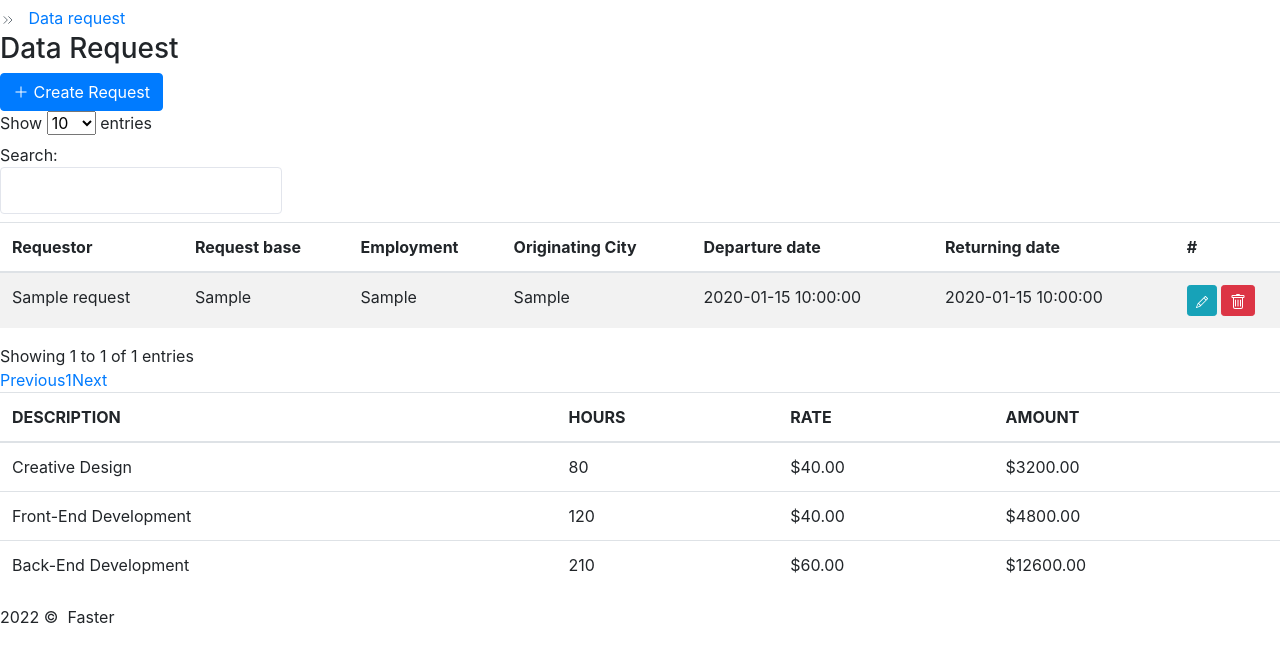
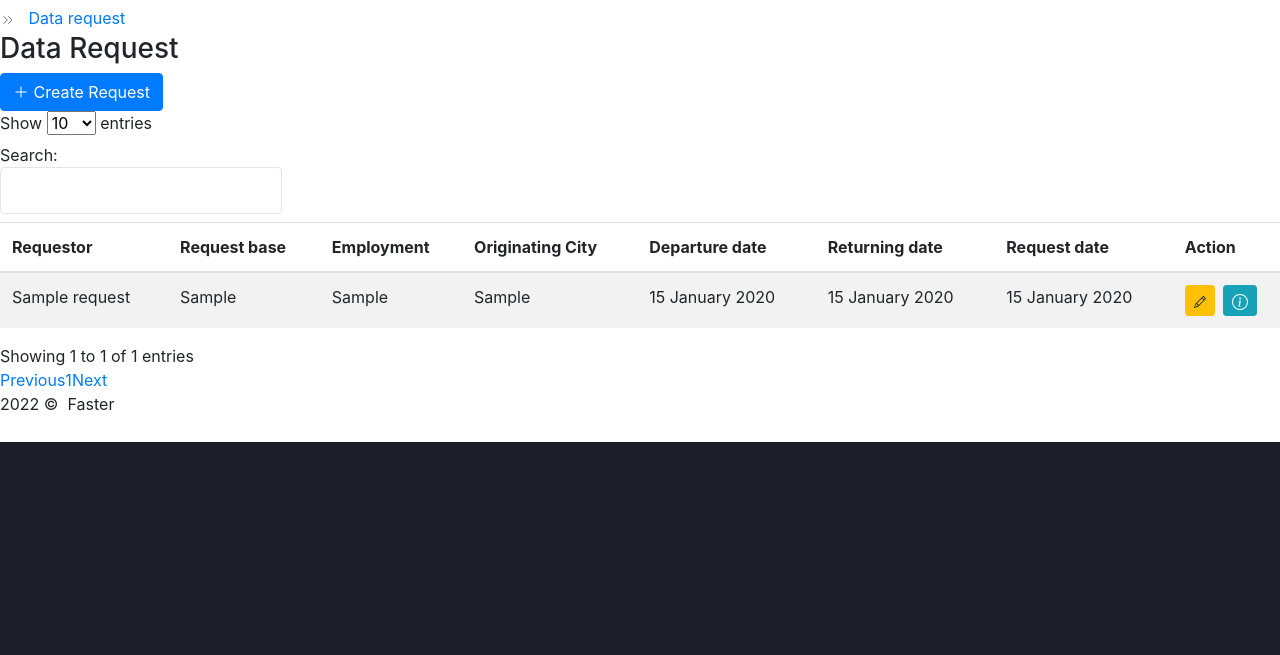
Before and after one commit to thinkepic/faster-ea, a CodeIgniter app: page /database/index.php/request/data_request/index in a window 1280 px wide. Shown: the part 1096-1751 px from the top of the page. After the commit the page ends 1538 px from the top, so only its background shows below. Run offline with CodeIgniter, Linux system fonts and the light colour scheme; tables that the repository leaves empty or names only in its code hold one stand-in row (values such as "Sample post"); style sheets or scripts are compiled from the project's sources; some libraries are stand-ins or nearby versions.

Commit message:
Get request details data

```diff
--- a/application/config/autoload.php
+++ b/application/config/autoload.php
@@ -58,7 +58,7 @@ $autoload['packages'] = array();
 |
 |	$autoload['libraries'] = array('user_agent' => 'ua');
 */
-$autoload['libraries'] = array('template', 'database', 'form_validation', 'session', 'datatable');
+$autoload['libraries'] = array('template', 'database', 'form_validation', 'session', 'datatable', 'encryption');
 
 /*
 | -------------------------------------------------------------------
@@ -89,7 +89,7 @@ $autoload['drivers'] = array();
 |
 |	$autoload['helper'] = array('url', 'file');
 */
-$autoload['helper'] = array('url', 'tag_helper');
+$autoload['helper'] = array('url', 'tag_helper', 'global_helper');
 
 /*
 | -------------------------------------------------------------------
--- a/application/config/config.php
+++ b/application/config/config.php
@@ -326,7 +326,7 @@ $config['cache_query_string'] = FALSE;
 | https://codeigniter.com/user_guide/libraries/encryption.html
 |
 */
-$config['encryption_key'] = '';
+$config['encryption_key'] = 'secret';
 
 /*
 |--------------------------------------------------------------------------
--- a/application/controllers/request/Data_request.php
+++ b/application/controllers/request/Data_request.php
@@ -28,10 +28,12 @@ class Data_request extends MY_Controller {
 		$this->template->render('request/create');
 	}
 
-	public function detail()
+	public function detail($id = null)
 	{
-		$this->template->set('page', 'Data request');
-		$this->template->render('request/detail');
+		$id = decrypt($id);
+		$data['detail'] = $this->request->get_request_by_id($id);
+		$this->template->set('page', 'Requests detail');
+		$this->template->render('request/detail', $data);
 	}
 
 	public function store()
@@ -56,7 +58,6 @@ class Data_request extends MY_Controller {
 				'requestor_id' => 999,
 				'requestor_name' => 'Fadel Al Fayed',
 				'requestor_email' => 'fadelalfayed27@gmail.com',
-				'head_of_units_id' => 9999,
 			];
 			$payload = array_merge($this->input->post(), $requestor_data);
 			$saved = $this->request->insert_request($payload);
@@ -80,15 +81,20 @@ class Data_request extends MY_Controller {
 
 	public function datatable()
     {
-        $this->datatable->select('requestor_name, request_base, employment, originating_city, departure_date, return_date', true);
+        $this->datatable->select('requestor_name, request_base, employment, originating_city,
+		DATE_FORMAT(departure_date, "%d %M %Y") as departure_date, DATE_FORMAT(return_date, "%d %M %Y") as return_date,
+		DATE_FORMAT(created_at, "%d %M %Y") as created_at, id', true);
         $this->datatable->from('ea_requests');
-
+        $this->datatable->order_by('created_at', 'desc');
+		$this->datatable->edit_column('id', "$1", 'encrypt(id)');
         echo $this->datatable->generate();
     }
 
 	public function test()
     {
-        echo json_encode($this->cookie);
+		$enc = $this->encryption->encrypt(20);
+		$dec = $this->encryption->decrypt($enc);
+        echo json_encode($dec);
     }
 
 }
--- /dev/null
+++ b/application/helpers/global_helper.php
@@ -0,0 +1,36 @@
+<?php
+
+if (!function_exists('encrypt')) {
+	function encrypt($str)
+	{
+		$ci = &get_instance();
+
+		return $ci->encryption->encrypt($str);
+	}
+}
+
+if (!function_exists('decrypt')) {
+	function decrypt($str)
+	{
+		$ci = &get_instance();
+
+		return $ci->encryption->decrypt($str);
+	}
+}
+
+if (!function_exists('selected')) {
+    function selected($val, $array)
+    {
+        if (is_array($array)) {
+            foreach ($array as $a) {
+                if ($a == $val) {
+                    return (string) $val === (string) $a ? 'selected="selected"' : '';
+                }
+            }
+
+            return '';
+        }
+
+        return $val == $array ? 'selected="selected"' : '';
+    }
+}
--- /dev/null
+++ b/application/libraries/MY_Encryption.php
@@ -0,0 +1,56 @@
+<?php if(!defined('BASEPATH')) exit('No direct script access allowed');
+
+require_once SYSDIR.'/libraries/Encryption.php';
+
+class MY_Encryption extends CI_Encryption
+{
+    /**
+     * Encodes a string.
+     *
+     * @param string $string The string to encrypt.
+     * @param string $key[optional] The key to encrypt with.
+     * @param bool $url_safe[optional] Specifies whether or not the
+     *                returned string should be url-safe.
+     * @return string
+     */
+    public function encrypt($string, array $params = NULL, $url_safe = TRUE)
+    {
+        $ret = parent::encrypt($string, $params);
+
+        if ($url_safe)
+        {
+            $ret = strtr(
+                    $ret,
+                    array(
+                        '+' => '.',
+                        '=' => '-',
+                        '/' => '~'
+                    )
+                );
+        }
+
+        return $ret;
+    }
+
+    /**
+     * Decodes the given string.
+     *
+     * @access public
+     * @param string $string The encrypted string to decrypt.
+     * @param string $key[optional] The key to use for decryption.
+     * @return string
+     */
+    public function decrypt($string, array $params = NULL)
+    {
+        $string = strtr(
+                $string,
+                array(
+                    '.' => '+',
+                    '-' => '=',
+                    '~' => '/'
+                )
+        );
+
+        return parent::decrypt($string, $params);
+    }
+}
--- a/application/models/Request_Model.php
+++ b/application/models/Request_Model.php
@@ -28,19 +28,31 @@ class Request_Model extends CI_Model
         "other_transportation",
         "special_instructions",
         "max_budget",
-        "head_of_units_id",
-        "head_of_units_email",
         "requestor_id",
         "requestor_name",
         "requestor_email",
     ];
 
+    function get_request_by_id($id) {
+        $request_data =  $this->db->select('r.id as r_id, r.*, st.*')
+            ->from('ea_requests r')
+            ->join('ea_requests_status st', 'st.request_id = r.id', 'left')
+            ->where('r.id', $id)
+            ->get()->row_array();
+        $destinations = $this->db->select('*')
+        ->from('ea_requests_destinations')
+        ->where('request_id', $id)
+        ->get()->result_array();
+        $request_data['destinations'] = $destinations;
+        return $request_data;
+    }
+
     function insert_request($data)
     {
         $data['departure_date'] = date('Y-m-d', strtotime($data['departure_date']));
 		$data['return_date'] = date('Y-m-d', strtotime($data['return_date']));
-        $data['hotel_check_in'] = date('Y-m-d', strtotime($data['hotel_check_in']));
-		$data['hotel_check_out'] = date('Y-m-d', strtotime($data['hotel_check_out']));
+        $data['hotel_check_in'] = ($data['hotel_check_in'] == '' ? null : date('Y-m-d', strtotime($data['hotel_check_in'])) );
+        $data['hotel_check_out'] = ($data['hotel_check_out'] == '' ? null : date('Y-m-d', strtotime($data['hotel_check_out'])) );
 
         $employment = $data['employment'];
 
@@ -57,6 +69,13 @@ class Request_Model extends CI_Model
 
         $this->db->insert('ea_requests', $request_data);
         $request_id =  $this->db->insert_id();
+
+        // Request status
+        $this->db->insert('ea_requests_status', [
+            'request_id' => $request_id,
+            'head_of_units_id' => 9999,
+            'head_of_units_email' => $data['head_of_units_email'],
+        ]);
 
         // Save destinations
         $destinations_city = $data['destination_city'];
--- a/application/views/request/index.php
+++ b/application/views/request/index.php
@@ -29,52 +29,14 @@
 					<th>Originating City</th>
 					<th>Departure date</th>
 					<th>Returning date</th>
-					<th class="action-col">#</th>
+					<th>Request date</th>
+					<th class="action-col">Action</th>
 				</tr>
 			</thead>
 			<tbody>
 
 			</tbody>
 		</table>
-	</div>
-
-	<div class="kt-portlet__body">
-		<div class="kt-invoice__body">
-			<div class="kt-invoice__container">
-				<div class="table-responsive">
-					<table class="table">
-						<thead>
-							<tr>
-								<th>DESCRIPTION</th>
-								<th>HOURS</th>
-								<th>RATE</th>
-								<th>AMOUNT</th>
-							</tr>
-						</thead>
-						<tbody>
-							<tr>
-								<td>Creative Design</td>
-								<td>80</td>
-								<td>$40.00</td>
-								<td>$3200.00</td>
-							</tr>
-							<tr>
-								<td>Front-End Development</td>
-								<td>120</td>
-								<td>$40.00</td>
-								<td>$4800.00</td>
-							</tr>
-							<tr>
-								<td>Back-End Development</td>
-								<td>210</td>
-								<td>$60.00</td>
-								<td>$12600.00</td>
-							</tr>
-						</tbody>
-					</table>
-				</div>
-			</div>
-		</div>
 	</div>
 </div>
 
@@ -87,17 +49,17 @@
 			render: function (data) {
 				return `
 	                   <div class="d-flex align-items-center">
-	                        <a href="${base_url}request/data-request/edit/${data}" class="btn btn-sm btn-info">
+	                        <a href="${base_url}request/data-request/edit/${data}" class="btn btn-sm btn-warning">
 	                            <svg xmlns="http://www.w3.org/2000/svg" width="12" height="12" fill="currentColor" class="bi bi-pencil" viewBox="0 0 16 16">
 	                                <path d="M12.146.146a.5.5 0 0 1 .708 0l3 3a.5.5 0 0 1 0 .708l-10 10a.5.5 0 0 1-.168.11l-5 2a.5.5 0 0 1-.65-.65l2-5a.5.5 0 0 1 .11-.168l10-10zM11.207 2.5 13.5 4.793 14.793 3.5 12.5 1.207 11.207 2.5zm1.586 3L10.5 3.207 4 9.707V10h.5a.5.5 0 0 1 .5.5v.5h.5a.5.5 0 0 1 .5.5v.5h.293l6.5-6.5zm-9.761 5.175-.106.106-1.528 3.821 3.821-1.528.106-.106A.5.5 0 0 1 5 12.5V12h-.5a.5.5 0 0 1-.5-.5V11h-.5a.5.5 0 0 1-.468-.325z"/>
 	                            </svg>
 	                        </a>
-							<button data-id="${data}" class="btn btn-sm btn-danger btn-delete ml-1">
-							<svg xmlns="http://www.w3.org/2000/svg" width="16" height="16" fill="currentColor" class="bi bi-trash" viewBox="0 0 16 16">
-							<path d="M5.5 5.5A.5.5 0 0 1 6 6v6a.5.5 0 0 1-1 0V6a.5.5 0 0 1 .5-.5zm2.5 0a.5.5 0 0 1 .5.5v6a.5.5 0 0 1-1 0V6a.5.5 0 0 1 .5-.5zm3 .5a.5.5 0 0 0-1 0v6a.5.5 0 0 0 1 0V6z"/>
-							<path fill-rule="evenodd" d="M14.5 3a1 1 0 0 1-1 1H13v9a2 2 0 0 1-2 2H5a2 2 0 0 1-2-2V4h-.5a1 1 0 0 1-1-1V2a1 1 0 0 1 1-1H6a1 1 0 0 1 1-1h2a1 1 0 0 1 1 1h3.5a1 1 0 0 1 1 1v1zM4.118 4 4 4.059V13a1 1 0 0 0 1 1h6a1 1 0 0 0 1-1V4.059L11.882 4H4.118zM2.5 3V2h11v1h-11z"/>
+	                        <a href="${base_url}request/data-request/detail/${data}" class="btn btn-sm btn-info ml-2">
+							<svg xmlns="http://www.w3.org/2000/svg" width="16" height="16" fill="currentColor" class="bi bi-info-circle" viewBox="0 0 16 16">
+							<path d="M8 15A7 7 0 1 1 8 1a7 7 0 0 1 0 14zm0 1A8 8 0 1 0 8 0a8 8 0 0 0 0 16z"/>
+							<path d="m8.93 6.588-2.29.287-.082.38.45.083c.294.07.352.176.288.469l-.738 3.468c-.194.897.105 1.319.808 1.319.545 0 1.178-.252 1.465-.598l.088-.416c-.2.176-.492.246-.686.246-.275 0-.375-.193-.304-.533L8.93 6.588zM9 4.5a1 1 0 1 1-2 0 1 1 0 0 1 2 0z"/>
 							</svg>
-	                        </button>
+	                        </a>
 	                   </div>
 	                `
 			}
```
Also changed, not shown: application/views/request/detail.php (+10 -3 lines).
